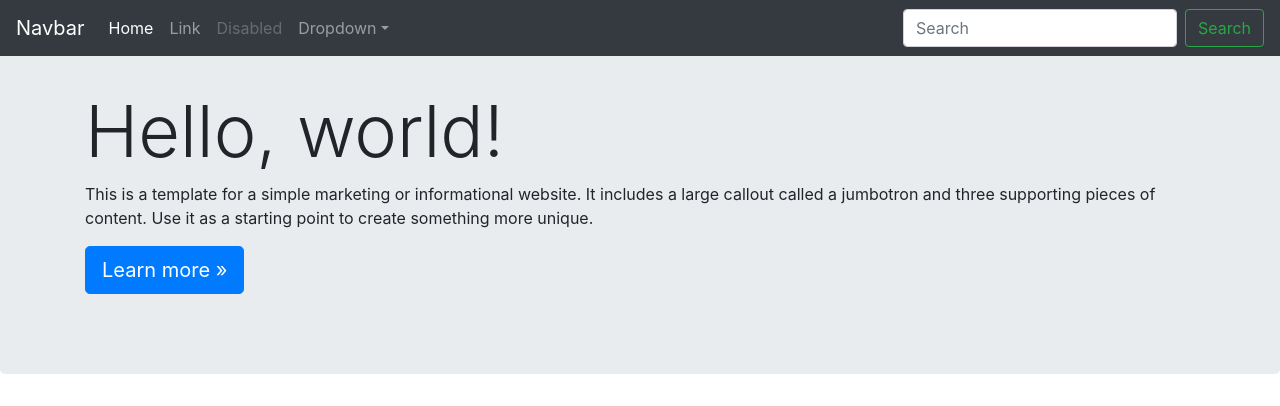
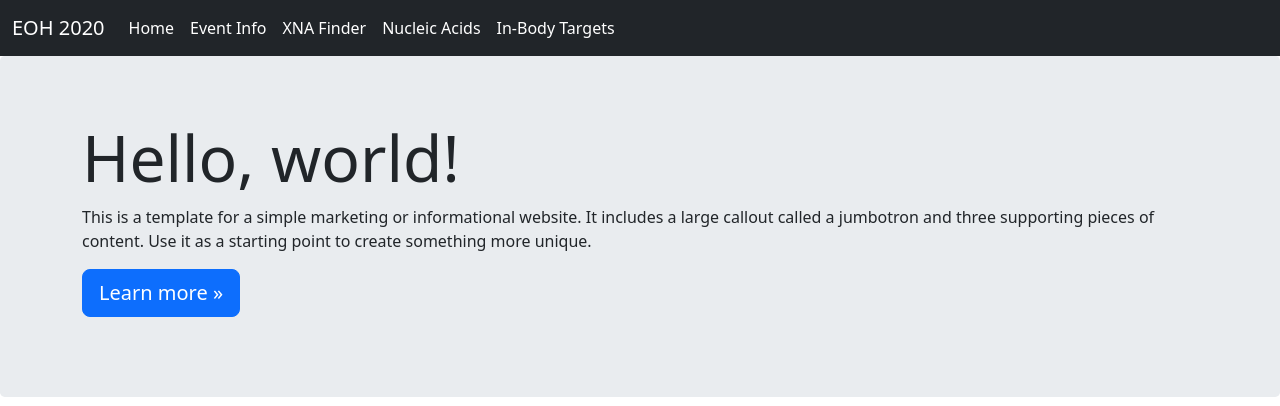
Before and after one commit to MalcolmForsyth/SyntheticNucleicAcids, a Flask app: page /XNAInfo in a window 1280 px wide. Shown: the top 406 px of the page. Run offline with Flask 2, Linux system fonts and the light colour scheme; some libraries are stand-ins or nearby versions.

Commit message:
Target template

```diff
--- a/templates/XNAInfo.html
+++ b/templates/XNAInfo.html
@@ -8,8 +8,6 @@
 
     <!-- Bootstrap CSS -->
     <link rel="stylesheet" href="https://stackpath.bootstrapcdn.com/bootstrap/4.3.1/css/bootstrap.min.css" integrity="sha384-ggOyR0iXCbMQv3Xipma34MD+dH/1fQ784/j6cY/iJTQUOhcWr7x9JvoRxT2MZw1T" crossorigin="anonymous">
-
-    //newline
 
     <meta charset="utf-8">
     <meta name="viewport" content="width=device-width, initial-scale=1, shrink-to-fit=no">
@@ -44,36 +42,23 @@
     <link href="jumbotron.css" rel="stylesheet">
   </head>
   <body>
-    <nav class="navbar navbar-expand-md navbar-dark fixed-top bg-dark">
-  <a class="navbar-brand" href="#">Navbar</a>
-  <button class="navbar-toggler" type="button" data-toggle="collapse" data-target="#navbarsExampleDefault" aria-controls="navbarsExampleDefault" aria-expanded="false" aria-label="Toggle navigation">
-    <span class="navbar-toggler-icon"></span>
-  </button>
-
-  <div class="collapse navbar-collapse" id="navbarsExampleDefault">
-    <ul class="navbar-nav mr-auto">
-      <li class="nav-item active">
-        <a class="nav-link" href="#">Home <span class="sr-only">(current)</span></a>
-      </li>
-      <li class="nav-item">
-        <a class="nav-link" href="#">Link</a>
-      </li>
-      <li class="nav-item">
-        <a class="nav-link disabled" href="#">Disabled</a>
-      </li>
-      <li class="nav-item dropdown">
-        <a class="nav-link dropdown-toggle" href="#" id="dropdown01" data-toggle="dropdown" aria-haspopup="true" aria-expanded="false">Dropdown</a>
-        <div class="dropdown-menu" aria-labelledby="dropdown01">
-          <a class="dropdown-item" href="#">Action</a>
-          <a class="dropdown-item" href="#">Another action</a>
-          <a class="dropdown-item" href="#">Something else here</a>
+    <nav nav class="navbar navbar-expand-lg navbar-dark bg-dark">
+      <div class="container-fluid">
+        <a class="navbar-brand" href="#">EOH 2020</a>
+        <button class="navbar-toggler" type="button" data-bs-toggle="collapse" data-bs-target="#navbarNavAltMarkup" aria-controls="navbarNavAltMarkup" aria-expanded="false" aria-label="Toggle navigation">
+          <span class="navbar-toggler-icon"></span>
+        </button>
+        <div class="collapse navbar-collapse" id="navbarNavAltMarkup">
+          <div class="navbar-nav">
+            <a class="nav-link active" aria-current="page" href="/">Home</a>
+            <a class="nav-link active" href="/about">Event Info</a>
+            <a class="nav-link active" href="/model">XNA Finder</a>
+            <a class="nav-link active" href="/XNAInfo">Nucleic Acids</a>
+            <a class="nav-link active" href="/TargetsInfo">In-Body Targets</a>
         </div>
       </li>
     </ul>
-    <form class="form-inline my-2 my-lg-0">
-      <input class="form-control mr-sm-2" type="text" placeholder="Search" aria-label="Search">
-      <button class="btn btn-outline-success my-2 my-sm-0" type="submit">Search</button>
-    </form>
+
   </div>
 </nav>
 
```
